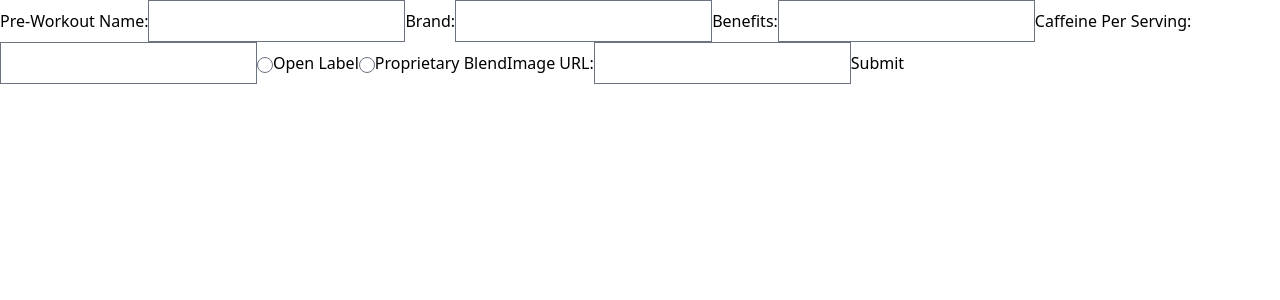
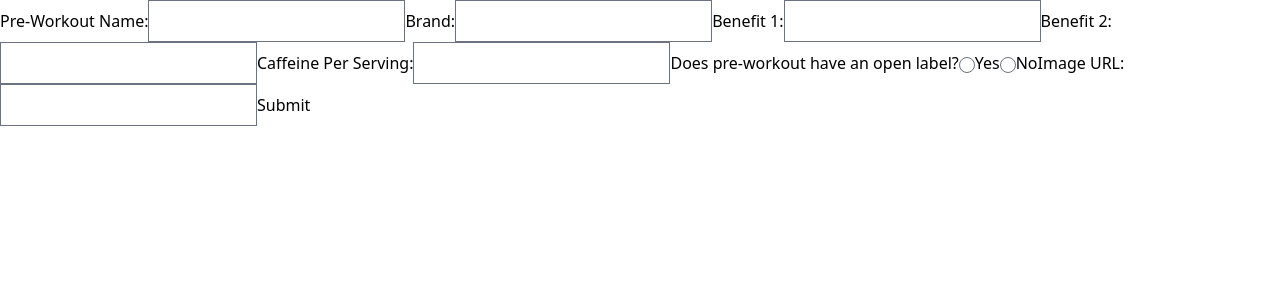
Before and after one commit to emmanuelreyes28/pre-workout-reviews, a Next.js app: page /addProduct in a window 1280 px wide. Shown: the top 300 px of the page. Built offline with nearby package versions, Linux system fonts and the light colour scheme.

Commit message:
edit form component

```diff
--- a/components/Form.js
+++ b/components/Form.js
@@ -9,7 +9,7 @@ function Form({ formId, productForm }) {
 
   const [product, setProduct] = useState({
     image: productForm.image,
-    productName: productForm.name, //may need to change this to productForm.productName
+    productName: productForm.productName,
     brand: productForm.brand,
     benefits: productForm.benefits,
     caffeinePerScoop: productForm.caffeinePerScoop,
@@ -42,12 +42,26 @@ function Form({ formId, productForm }) {
   function handleChange(event) {
     const { name, value } = event.target;
 
+    if (name === "benefits") {
+      // create a copy of the current benefits array
+      const newBenefits = [...product.benefits];
+      // add the new benefit to the array
+      newBenefits[event.target.id] = value;
+      // update the product state with the new benefits array
+      setProduct((prevValue) => {
+        return {
+          ...prevValue,
+          benefits: newBenefits,
+        };
+      });
+    } else {
       setProduct((prevValue) => {
         return {
           ...prevValue,
           [name]: value,
         };
       });
+    }
   }
 
   const handleSubmit = (e) => {
@@ -76,12 +90,21 @@ function Form({ formId, productForm }) {
           onChange={handleChange}
           required
         />
-        <label htmlFor="benefits">Benefits:</label>
+        <label htmlFor="0">Benefit 1:</label>
         <input
           type="text"
-          id="benefits"
+          id="0"
           name="benefits"
-          value={product.benefits}
+          value={product.benefits[0]}
+          onChange={handleChange}
+          required
+        />
+        <label htmlFor="1">Benefit 2:</label>
+        <input
+          type="text"
+          id="1"
+          name="benefits"
+          value={product.benefits[1]}
           onChange={handleChange}
           required
         />
@@ -95,24 +118,25 @@ function Form({ formId, productForm }) {
           required
         />
         {/* change open label to question that determines boolean value */}
+        <label>Does pre-workout have an open label?</label>
         <input
           type="radio"
           id="openLabel"
           name="openLabel"
-          value={product.openLabel}
+          value={true}
           onChange={handleChange}
           required
         />
-        <label htmlFor="label">Open Label</label>
+        <label htmlFor="openLabel">Yes</label>
         <input
           type="radio"
           id="proprietaryBlend"
           name="openLabel"
-          value={product.openLabel}
+          value={false}
           onChange={handleChange}
           required
         />
-        <label htmlFor="proprietaryBlend">Proprietary Blend</label>
+        <label htmlFor="proprietaryBlend">No</label>
         <label htmlFor="image">Image URL:</label>
         <input
           type="text"
--- a/src/pages/addProduct.jsx
+++ b/src/pages/addProduct.jsx
@@ -5,7 +5,7 @@ const NewProduct = () => {
     image: "",
     productName: "",
     brand: "",
-    benefits: "",
+    benefits: [],
     caffeinePerScoop: "",
     openLabel: "",
   };
```
Lines whose indentation alone changed are shown as unchanged.
